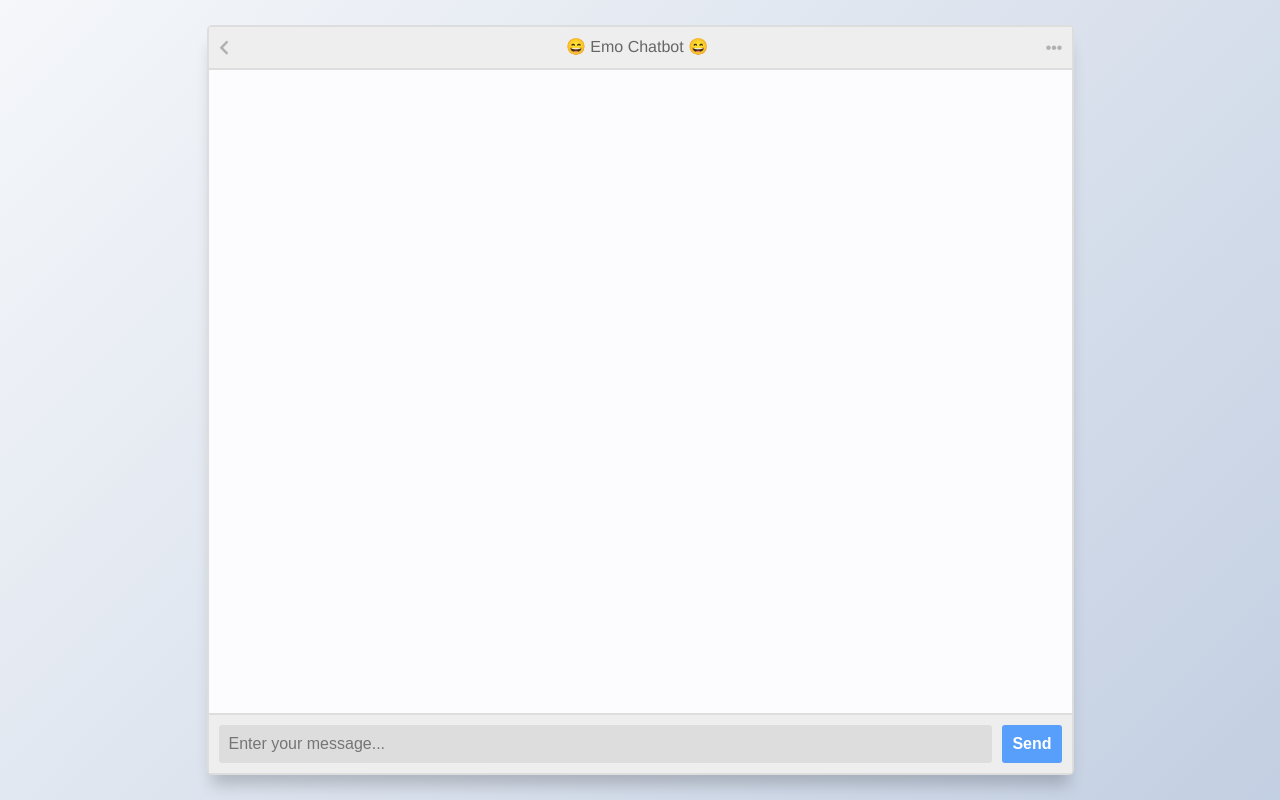
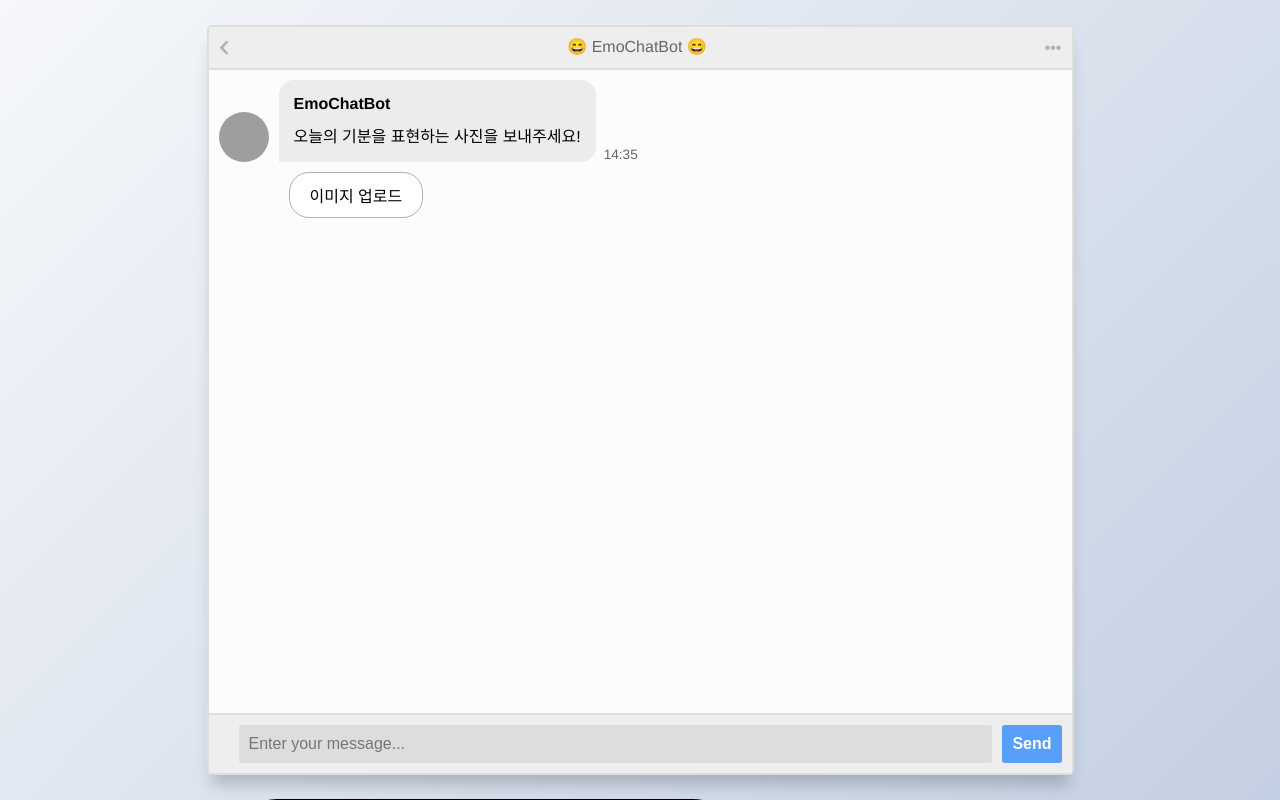
Before and after one commit to BBIYAC/EmoChatbot, a Django app: template index/templates/index.html in a window 1280 px wide. Run offline with Django 3.2, Linux system fonts and the light colour scheme; the template is opened without the code that fills it, so the values that code supplies are empty; some libraries are stand-ins or nearby versions; grey boxes are pictures that could not be loaded.

Commit message:
Add image upload button

```diff
--- a/index/static/css/style.css
+++ b/index/static/css/style.css
@@ -115,6 +115,18 @@
     border-bottom-left-radius: 0;
   }
 
+  .msg-image-button {
+    border: 1px solid #B1B1B1;
+    border-radius: 20px;
+    background-color: var(--msger-bg);
+    padding: 10px 20px;
+    margin-left: 70px;
+    font-size: 1em;
+  }
+  .msg-image-button{
+    cursor: pointer;
+  }
+
   .right-msg {
     flex-direction: row-reverse;
   }
@@ -139,6 +151,11 @@
     border-radius: 3px;
     font-size: 1em;
   }
+
+  .msger-input-image{
+    display: none;
+  }
+
   .msger-input {
     flex: 1;
     background: #ddd;
--- a/index/static/js/main.js
+++ b/index/static/js/main.js
@@ -1,6 +1,7 @@
 const msgerForm = get(".msger-inputarea");
 const msgerInput = get(".msger-input");
 const msgerChat = get(".msger-chat");
+const msgerTitle = get('.msger-header-title');
 
 
 // Icons made by Freepik from www.flaticon.com
@@ -10,7 +11,17 @@ const BOT_NAME = "EmoChatBot";
 const PERSON_NAME = "Me";
 
 window.onload = function(){
-  botResponse("안녕");
+  msgerTitle.innerHTML = "😄 "+ BOT_NAME + " 😄";
+  appendMessage(BOT_NAME, BOT_IMG, "left", '오늘의 기분을 표현하는 사진을 보내주세요!');
+  setTimeout(function() {
+    appendImage("left", '이미지 업로드');
+    const msgImg = get('.msg-image-button')
+    msgImg.addEventListener("click", function(){
+      get('.msger-input-image').click();
+   });
+  }, 1000);
+
+
 }
 
 msgerForm.addEventListener("submit", event => {
@@ -47,10 +58,25 @@ function appendMessage(name, img, side, text) {
   msgerChat.scrollTop += 500;
 }
 
+function appendImage(side, text) {
+  //   Simple solution for small apps
+  const msgHTML = `
+    <div class="msg ${side}-msg">
+      <button class="msg-image-button">
+        <div class="msg-text">${text}</div>
+      </button>
+      <input type="file" class="msger-input-image" accept="img/*" required multiple></input>
+    </div>
+    `;
+
+
+
+  msgerChat.insertAdjacentHTML("beforeend", msgHTML);
+  msgerChat.scrollTop += 500;
+}
+
 function botResponse(rawText) {
-  if(rawText != "안녕"){
-    console.log(rawText);
-  }
+  console.log(rawText);
 
   var myHeader = new Headers();
   myHeader.append('Content-Type', 'application/json');
--- a/index/templates/index.html
+++ b/index/templates/index.html
@@ -27,7 +27,7 @@
     <header class="msger-header">
       <i class="fas fa-chevron-left msger-header-prev"></i>
       <div class="msger-header-title">
-        😄 Emo Chatbot 😄
+
       </div>
       <i class="fas fa-ellipsis-h msger-header-setting"></i>
     </header>
@@ -37,6 +37,7 @@
     </main>
 
     <form class="msger-inputarea">
+      <i class="far fa-image"></i>
       <input type="text" class="msger-input" id="textInput" placeholder="Enter your message...">
       <button type="submit" class="msger-send-btn">Send</button>
     </form>
```
Also changed, not shown: index/static/img/image.png (added).
